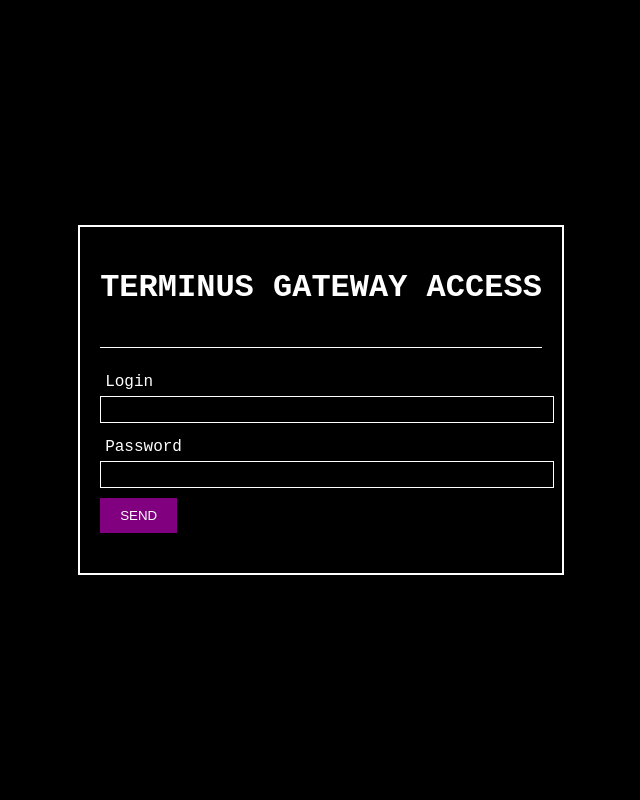
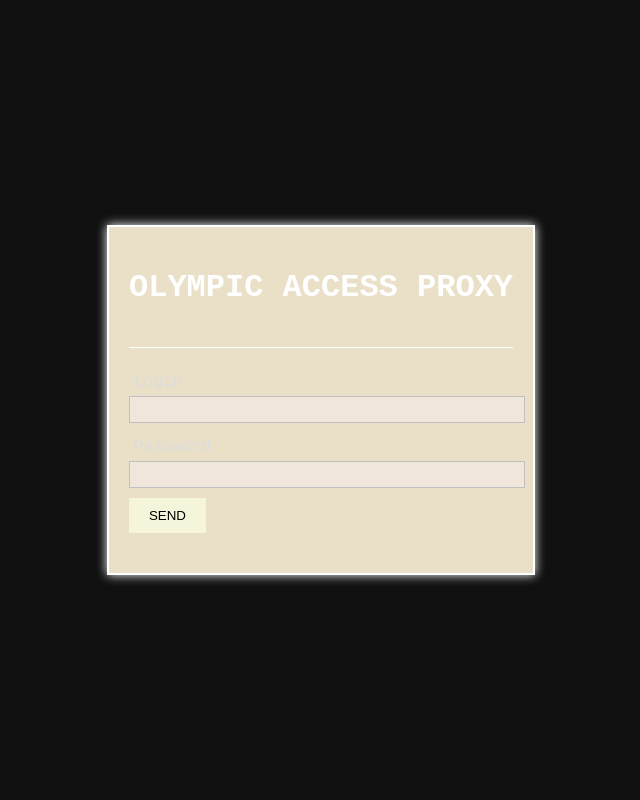
Before and after one commit to thyarcanist/Hephaestus, a Flask app: template Olympic/templates/landing.html in a window 1280 px wide. Shown: the whole page, without its empty margins (319-959 px from the left). Run offline with Flask 3, Linux system fonts and the light colour scheme; the template is opened without the code that fills it, so the values that code supplies are empty.

Commit message:
Added the Olympic Landing Page and such

```diff
--- a/Olympic/server.py
+++ b/Olympic/server.py
@@ -1,16 +1,21 @@
+from flask import Flask, render_template
 import webbrowser
 import threading
-from flask import Flask, render_template
 
 app = Flask(__name__)
 
-def open_browser():
-    webbrowser.open_new('http://127.0.0.1:5000/')
-
 @app.route('/')
 def index():
-    return render_template('/templates/template.html')
+    return render_template('index.html')
+
+@app.route('/landing')
+def landing():
+    return render_template('landing.html')
+
+
+def open_browser():
+    webbrowser.open('http://127.0.0.1:5000/')
 
 if __name__ == '__main__':
-    threading.Timer(1.25, open_browser).start()  # Wait for server to start before opening browser
+    threading.Timer(1.25, open_browser).start()
     app.run(port=5000)
--- /dev/null
+++ b/Olympic/static/css/proxy-olympus.css
@@ -0,0 +1,51 @@
+body {
+    background-color: #101010;
+    color: white;
+    font-family: 'Courier New', monospace;
+    margin: 0;
+    padding: 0;
+    display: flex;
+    justify-content: center;
+    align-items: center;
+    height: 100vh;
+}
+.container {
+    border: 2px solid white;
+    padding: 20px;
+    background: #eae0c8; /* Marble white */
+    box-shadow: 0 0 10px 0 white;
+}
+.header {
+    text-align: center;
+    padding-bottom: 20px;
+    border-bottom: 1px solid white;
+}
+.login-area {
+    padding: 20px 0;
+}
+.input-group {
+    margin-bottom: 10px;
+}
+.input-group label,
+.input-group input {
+    color: #dcdcdc; /* Soft gray for text */
+    display: block;
+    width: 100%;
+    padding: 5px;
+}
+.input-group input {
+    background: #f0e6dc; /* Light marble for input background */
+    border: 1px solid #c0c0c0; /* Silver for input border */
+    color: black;
+}
+.send-btn {
+    color: black; /* For the button text */
+    background: #f5f5dc; /* Cream color for the button */
+    border: none;
+    padding: 10px 20px;
+    cursor: pointer;
+    transition: background-color 0.3s;
+}
+.send-btn:hover {
+    background: #ede8d0; /* slightly darker cream */
+}
--- a/Olympic/static/js/script.js
+++ b/Olympic/static/js/script.js
@@ -20,7 +20,7 @@ document.getElementById('terminal-input').addEventListener('keydown', function(e
 
         // Check for the special command to open a new tab
         if (command === 'start "Olympic.exe"') {
-            window.open('/path-to-game-interface', '_blank'); // Opens a new tab with the game interface
+            window.open('/landing', '_blank'); // Opens a new tab with the game interface
         } else {
             // Send other commands to the server
             fetch('/execute-command', {
--- a/Olympic/templates/landing.html
+++ b/Olympic/templates/landing.html
@@ -3,61 +3,31 @@
 <head>
   <meta charset="UTF-8">
   <meta name="viewport" content="width=device-width, initial-scale=1.0">
-<title>VOID OS - Terminus Gateway Access</title>
-<style>
-  body {
-    background-color: black;
-    color: white;
-    font-family: 'Courier New', monospace;
-    margin: 0;
-    padding: 0;
-    display: flex;
-    justify-content: center;
-    align-items: center;
-    height: 100vh;
+  <title>Terminus Gateway Access - Olympus</title>
+  <link rel="icon" type="image/png" href="../olympic.png"/> <!-- You will need to provide an Olympus-themed favicon -->
+  <link rel="stylesheet" type="text/css" href="../static/css/proxy-olympus.css">
+  <script>
+    function validateLogin() {
+      var username = document.getElementById('login').value;
+      var password = document.getElementById('password').value;
+      if(username === 'AgentNil' && password === 'HermesIsAwesome') {
+        // Slide away and hide the login container
+        var container = document.querySelector('.container');
+        container.style.transform = 'translateX(-100vw)';
+        container.style.transition = 'transform 0.5s ease-in-out';
+        setTimeout(function() {
+          container.style.display = 'none';
+        }, 500); // Wait for the transition to finish
+      } else {
+        alert('Incorrect login details.');
       }
-  .container {
-    border: 2px solid white;
-    padding: 20px;
     }
-  .header {
-    text-align: center;
-    padding-bottom: 20px;
-    border-bottom: 1px solid white;
-  }
-  .login-area {
-    padding: 20px 0;
-  }
-  .input-group {
-    margin-bottom: 10px;
-  }
-  .input-group label,
-  .input-group input {
-    display: block;
-    width: 100%;
-    padding: 5px;
-  }
-  .input-group input {
-    background: black;
-    border: 1px solid white;
-    color: white;
-  }
-  .send-btn {
-    background: purple;
-    color: white;
-    border: none;
-    padding: 10px 20px;
-    cursor: pointer;
-  }
-  .send-btn:hover {
-    background: darkmagenta;
-  }
-</style>
+  </script>
 </head>
 <body>
 <div class="container">
   <div class="header">
-      <h1>TERMINUS GATEWAY ACCESS</h1>
+    <h1>OLYMPIC ACCESS PROXY</h1>
   </div>
   <div class="login-area">
     <div class="input-group">
@@ -68,7 +38,7 @@
       <label for="password">Password</label>
       <input type="password" id="password" name="password">
     </div>
-      <button class="send-btn">SEND</button>
+    <button class="send-btn" onclick="validateLogin()">SEND</button>
   </div>
 </div>
 </body>
```
Also changed, not shown: Olympic/olympic.png (added). Lines whose indentation alone changed are shown as unchanged.
